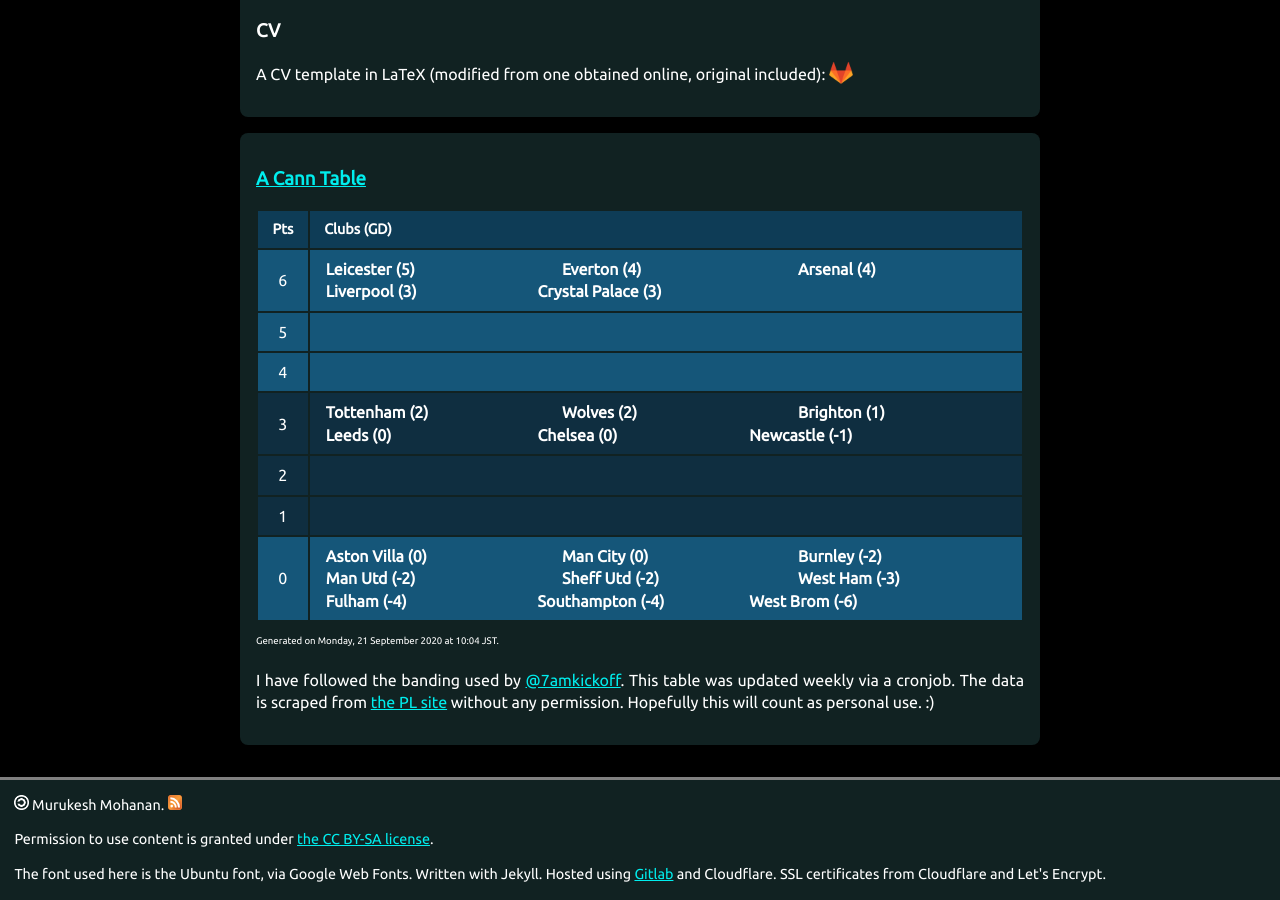
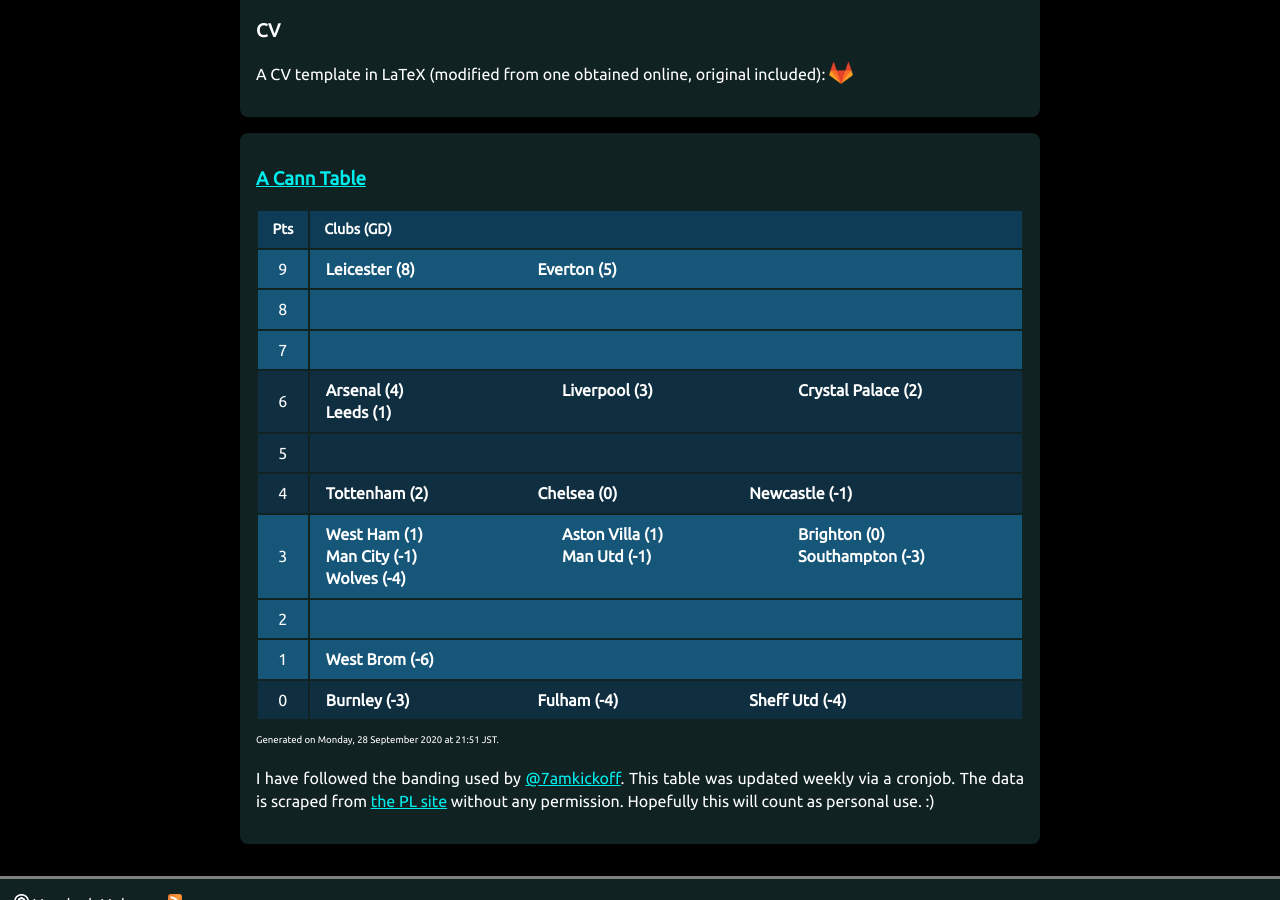
Before and after one commit to muru/muru.github.io, a Jekyll site: the page built from resources.md, in a window 1280 px wide and 900 px high, scrolled down 1593 px. Built offline with Jekyll 4.4.1, drawn with Linux system fonts in a browser that asks for light colours.

Commit message:
updated cann-table: Mon 28 Sep 21:51:36 JST 2020

```diff
--- a/cann-table.html
+++ b/cann-table.html
@@ -1,59 +1,74 @@
 <table id="cann-table">
 <thead> <th> Pts </th> <th> Clubs (GD) </th> </thead>
 	<tr class="cann-row-1">
-		<td class="cann-point"> 6 </td>
+		<td class="cann-point"> 9 </td>
 		<td class="cann-clubs">
-			<span class="club-name"> Leicester (5) </span>
-			<span class="club-name"> Everton (4) </span>
-			<span class="club-name"> Arsenal (4) </span>
-			<span class="club-name"> Liverpool (3) </span>
-			<span class="club-name"> Crystal Palace (3) </span>
+			<span class="club-name"> Leicester (8) </span>
+			<span class="club-name"> Everton (5) </span>
 		</td>
  	</tr>
 	<tr class="cann-row-1">
+		<td class="cann-point"> 8 </td>
+		<td class="cann-clubs">
+		</td>
+ 	</tr>
+	<tr class="cann-row-1">
+		<td class="cann-point"> 7 </td>
+		<td class="cann-clubs">
+		</td>
+ 	</tr>
+	<tr class="cann-row-2">
+		<td class="cann-point"> 6 </td>
+		<td class="cann-clubs">
+			<span class="club-name"> Arsenal (4) </span>
+			<span class="club-name"> Liverpool (3) </span>
+			<span class="club-name"> Crystal Palace (2) </span>
+			<span class="club-name"> Leeds (1) </span>
+		</td>
+ 	</tr>
+	<tr class="cann-row-2">
 		<td class="cann-point"> 5 </td>
 		<td class="cann-clubs">
 		</td>
  	</tr>
-	<tr class="cann-row-1">
+	<tr class="cann-row-2">
 		<td class="cann-point"> 4 </td>
 		<td class="cann-clubs">
-		</td>
- 	</tr>
-	<tr class="cann-row-2">
-		<td class="cann-point"> 3 </td>
-		<td class="cann-clubs">
 			<span class="club-name"> Tottenham (2) </span>
-			<span class="club-name"> Wolves (2) </span>
-			<span class="club-name"> Brighton (1) </span>
-			<span class="club-name"> Leeds (0) </span>
 			<span class="club-name"> Chelsea (0) </span>
 			<span class="club-name"> Newcastle (-1) </span>
 		</td>
  	</tr>
-	<tr class="cann-row-2">
+	<tr class="cann-row-1">
+		<td class="cann-point"> 3 </td>
+		<td class="cann-clubs">
+			<span class="club-name"> West Ham (1) </span>
+			<span class="club-name"> Aston Villa (1) </span>
+			<span class="club-name"> Brighton (0) </span>
+			<span class="club-name"> Man City (-1) </span>
+			<span class="club-name"> Man Utd (-1) </span>
+			<span class="club-name"> Southampton (-3) </span>
+			<span class="club-name"> Wolves (-4) </span>
+		</td>
+ 	</tr>
+	<tr class="cann-row-1">
 		<td class="cann-point"> 2 </td>
 		<td class="cann-clubs">
 		</td>
  	</tr>
-	<tr class="cann-row-2">
+	<tr class="cann-row-1">
 		<td class="cann-point"> 1 </td>
 		<td class="cann-clubs">
-		</td>
- 	</tr>
-	<tr class="cann-row-1">
-		<td class="cann-point"> 0 </td>
-		<td class="cann-clubs">
-			<span class="club-name"> Aston Villa (0) </span>
-			<span class="club-name"> Man City (0) </span>
-			<span class="club-name"> Burnley (-2) </span>
-			<span class="club-name"> Man Utd (-2) </span>
-			<span class="club-name"> Sheff Utd (-2) </span>
-			<span class="club-name"> West Ham (-3) </span>
-			<span class="club-name"> Fulham (-4) </span>
-			<span class="club-name"> Southampton (-4) </span>
 			<span class="club-name"> West Brom (-6) </span>
 		</td>
  	</tr>
+	<tr class="cann-row-2">
+		<td class="cann-point"> 0 </td>
+		<td class="cann-clubs">
+			<span class="club-name"> Burnley (-3) </span>
+			<span class="club-name"> Fulham (-4) </span>
+			<span class="club-name"> Sheff Utd (-4) </span>
+		</td>
+ 	</tr>
 </table>
-<span id="cann-gen-note"> Generated on  Monday, 21 September 2020 at 10:04 JST. </span>
+<span id="cann-gen-note"> Generated on  Monday, 28 September 2020 at 21:51 JST. </span>
```
